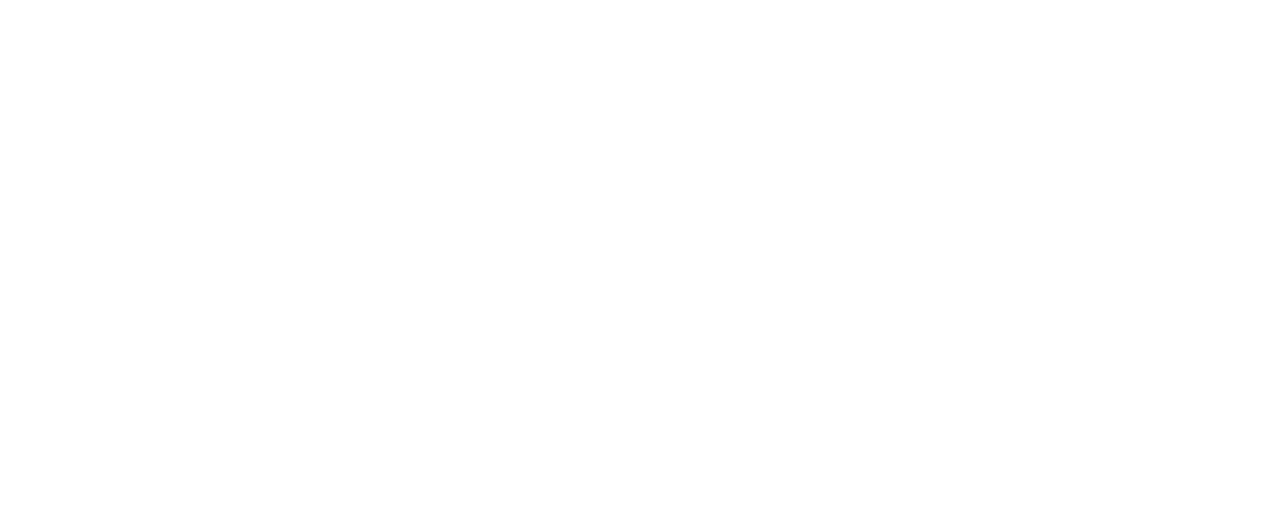
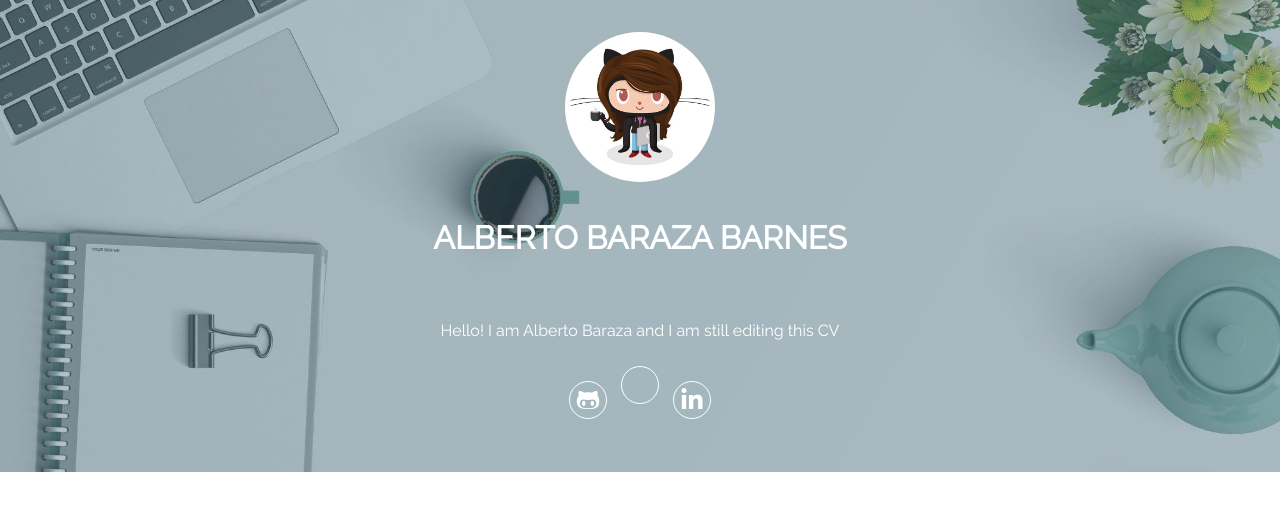
Before and after one commit to albertobara97/albertobara97.github.io, a plain HTML site: page index.html in a window 1280 px wide. Drawn offline with Linux system fonts and the light colour scheme.

Commit message:
Added back header

```diff
--- a/index.html
+++ b/index.html
@@ -12,7 +12,7 @@
 </head>
 
 <body>
-  <!-- <header>
+  <header>
     <div>
       <img src="./img/avatar.jpg" />
     </div>
@@ -30,7 +30,8 @@
       </a>
     </section>
   </header>
-  <main>
+
+  <!-- <main>
     <section>
       <h3>Courses & Workshops</h3>
       <article class='course'>
```
